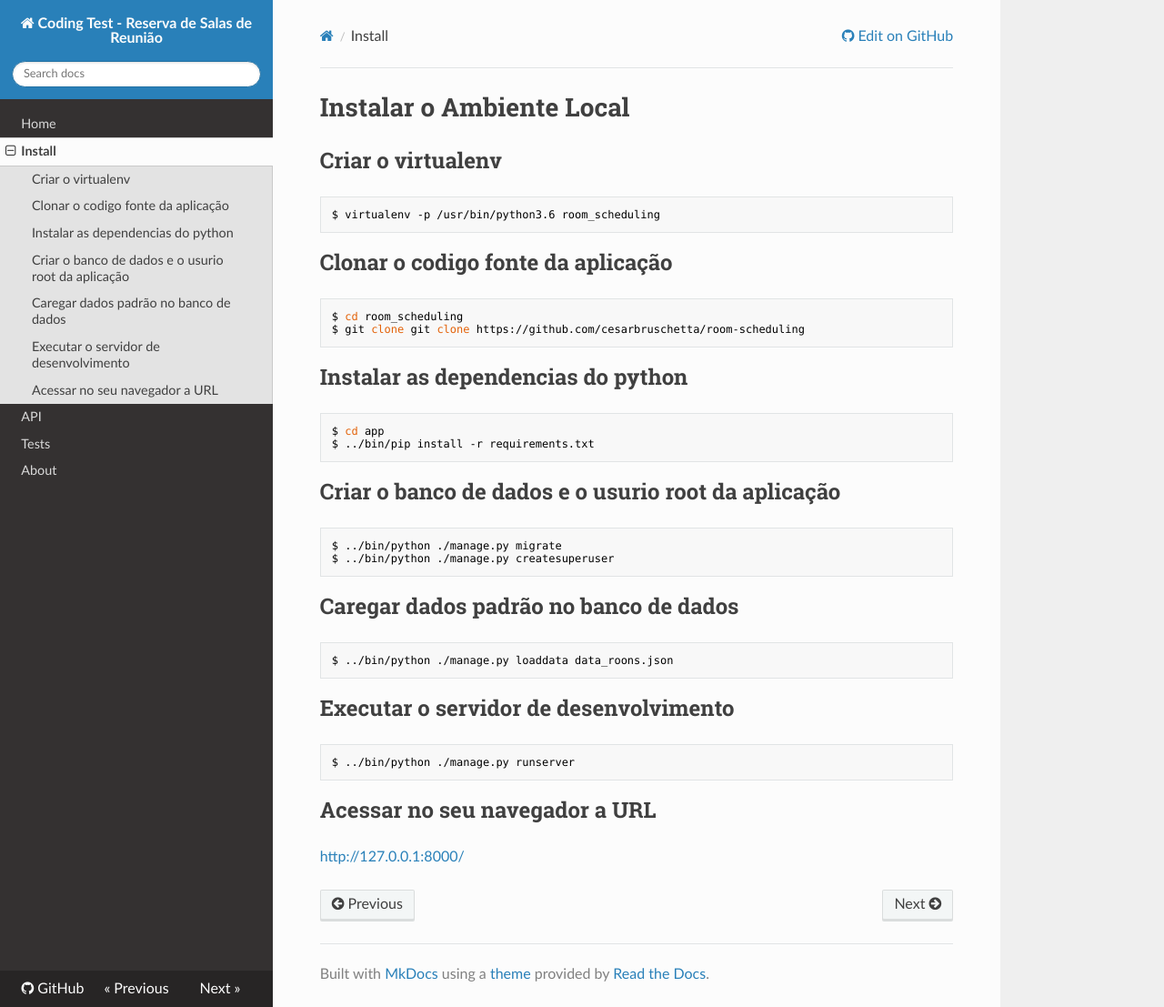
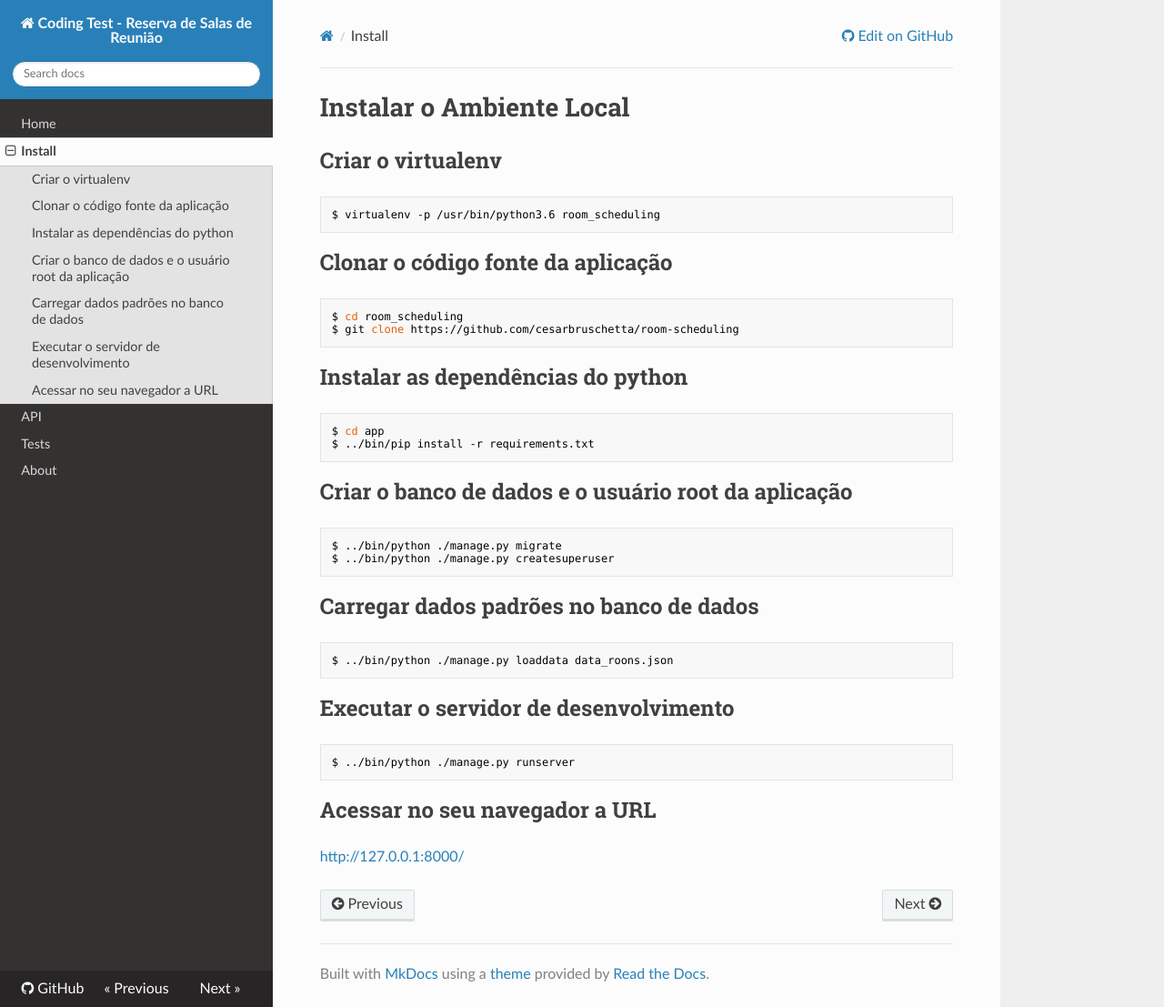
Before and after one commit to cesarbruschetta/room-scheduling, an MkDocs documentation site: the page built from docs/setup.md, in a window 1280 px wide and 1107 px high. Shown: the whole window at 91% size. Built offline with MkDocs 1.6.1, drawn with Linux system fonts in a browser that asks for light colours; nearby versions of some CDN libraries.

Commit message:
Update setup.md

````diff
--- a/docs/setup.md
+++ b/docs/setup.md
@@ -6,28 +6,28 @@
 $ virtualenv -p /usr/bin/python3.6 room_scheduling
 ```
 
-## Clonar o codigo fonte da aplicação
+## Clonar o código fonte da aplicação
 
 ```bash
 $ cd room_scheduling
-$ git clone git clone https://github.com/cesarbruschetta/room-scheduling
+$ git clone https://github.com/cesarbruschetta/room-scheduling
 ```
 
-## Instalar as dependencias do python
+## Instalar as dependências do python
 
 ```bash
 $ cd app
 $ ../bin/pip install -r requirements.txt
 ```
 
-## Criar o banco de dados e o usurio root da aplicação
+## Criar o banco de dados e o usuário root da aplicação
 
 ```bash
 $ ../bin/python ./manage.py migrate
 $ ../bin/python ./manage.py createsuperuser
 ```
 
-## Caregar dados padrão no banco de dados
+## Carregar dados padrões no banco de dados
 
 ```bash
 $ ../bin/python ./manage.py loaddata data_roons.json
````
